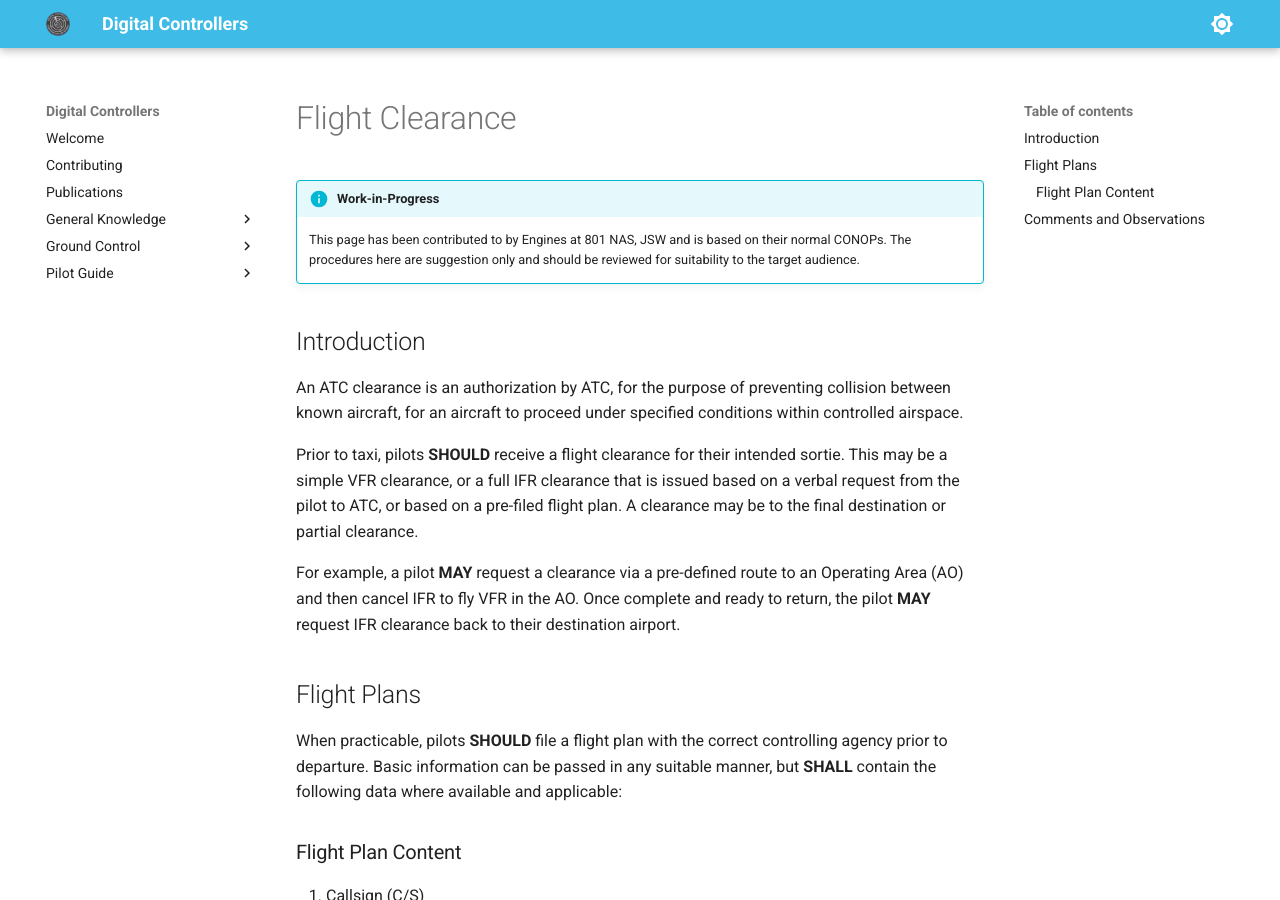
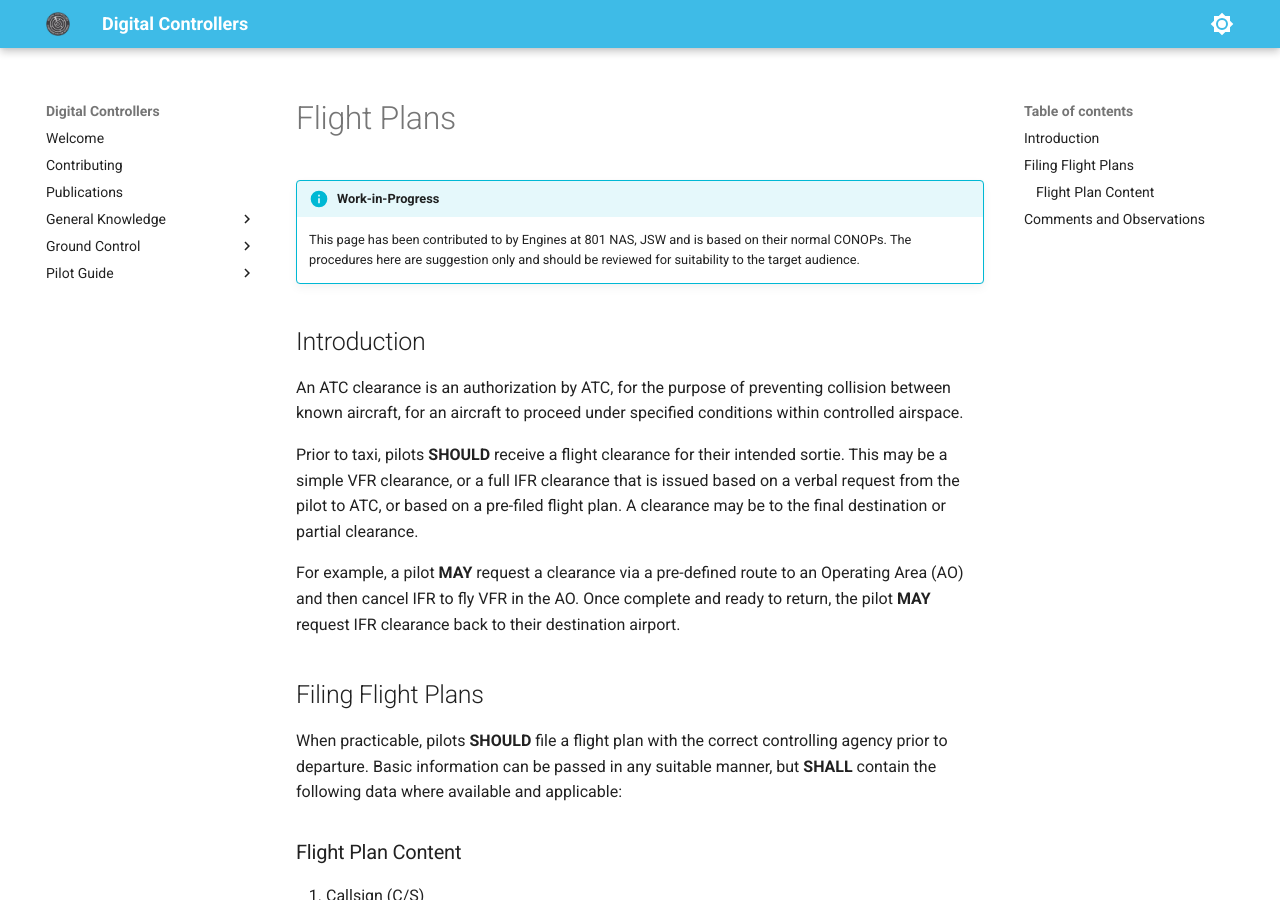
Before and after one commit to Digital-Controllers/website, an MkDocs documentation site: the page built from docs/ground/flight_plan.md, in a window 1280 px wide and 900 px high. Built offline with MkDocs 1.6.1 and Material for MkDocs 9.7.7, drawn with Linux system fonts in a browser that asks for light colours.

Commit message:
Update flight_plan.md

```diff
--- a/docs/ground/flight_plan.md
+++ b/docs/ground/flight_plan.md
@@ -1,4 +1,4 @@
-# Flight Clearance
+# Flight Plans
 
 
 !!! info "Work-in-Progress"
@@ -16,7 +16,7 @@ A clearance may be to the final destination or partial clearance.
 For example, a pilot **MAY** request a clearance via a pre-defined route to an Operating Area (AO) and then cancel IFR to fly VFR in the AO.
 Once complete and ready to return, the pilot **MAY** request IFR clearance back to their destination airport.
 
-## Flight Plans
+## Filing Flight Plans
 
 When practicable, pilots **SHOULD** file a flight plan with the correct controlling agency prior to departure.
 Basic information can be passed in any suitable manner, but **SHALL** contain the following data where available and applicable:
```
